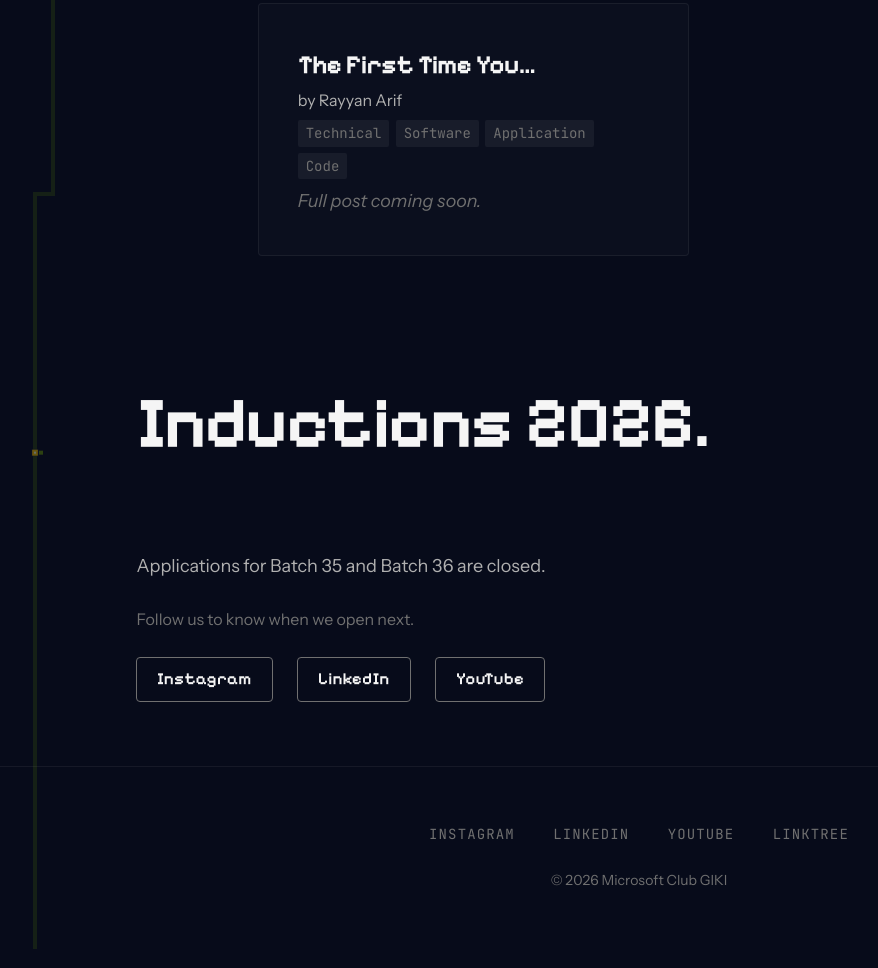
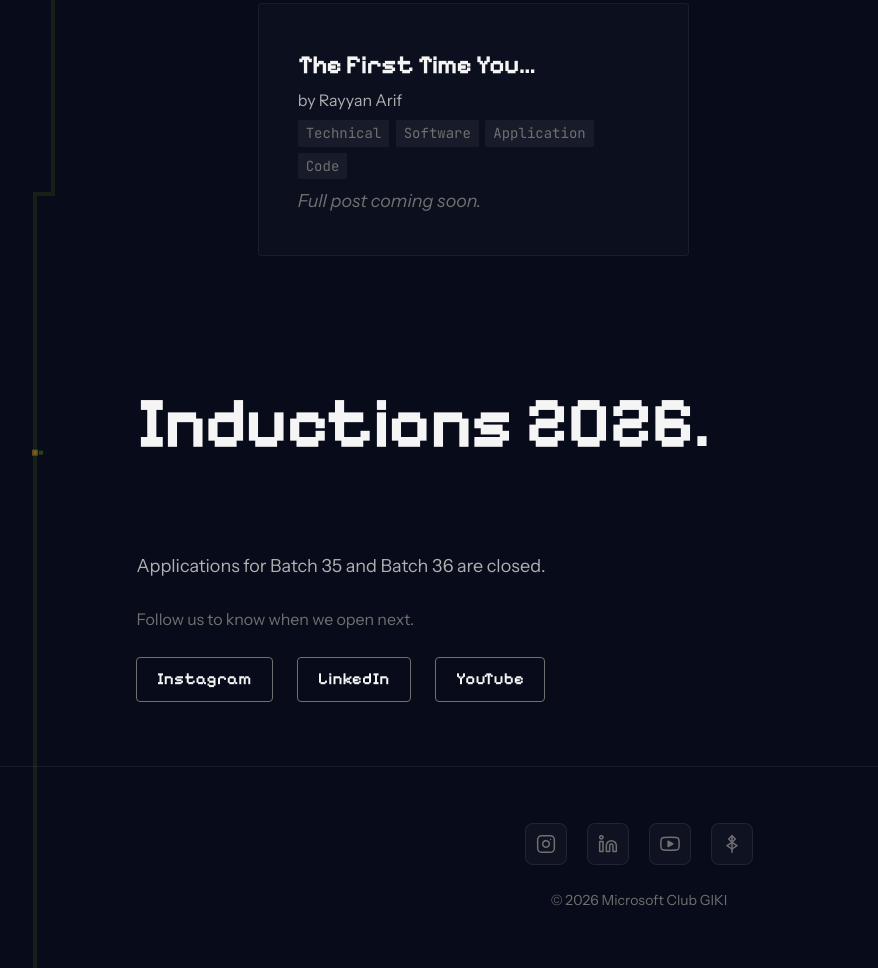
Before and after one commit to hammad-tayyab/mlsa-web, an Astro site: page / in a window 1280 px wide. Shown: the part 4227-5195 px from the top of the page, without its empty margins (1-879 px from the left). Built offline with nearby package versions, Linux system fonts and the light colour scheme; Astro itself is replaced by a stand-in of ours; animation ran at ten frames a second.

Commit message:
feat: custom M logo favicons, apple touch icon, pwa icons and SocialIcons footer integration

```diff
--- a/src/components/Footer.astro
+++ b/src/components/Footer.astro
@@ -1,22 +1,11 @@
 ---
-const socials = [
-  { label: 'Instagram', url: 'https://www.instagram.com/microsoftclubgiki/', icon: 'instagram' },
-  { label: 'LinkedIn', url: 'https://www.linkedin.com/company/microsoft-club-giki/', icon: 'linkedin' },
-  { label: 'YouTube', url: 'https://www.youtube.com/@LOGIKALGIKI', icon: 'youtube' },
-  { label: 'Linktree', url: 'https://linktr.ee/MS_clubgiki', icon: 'link' },
-];
+import SocialIcons from './SocialIcons.astro';
 ---
 
 <footer class="footer" id="footer">
   <div class="footer__inner grid">
     <div class="footer__content col-full">
-      <div class="footer__socials">
-        {socials.map(s => (
-          <a href={s.url} class="footer__social-link" target="_blank" rel="noopener noreferrer" aria-label={s.label}>
-            {s.label}
-          </a>
-        ))}
-      </div>
+      <SocialIcons />
       <p class="footer__copy">&copy; 2026 Microsoft Club GIKI</p>
     </div>
   </div>
@@ -33,26 +22,7 @@ const socials = [
     flex-direction: column;
     align-items: center;
     gap: var(--space-md);
-  }
-
-  .footer__socials {
-    display: flex;
-    gap: var(--space-lg);
-    flex-wrap: wrap;
-    justify-content: center;
-  }
-
-  .footer__social-link {
-    font-family: var(--font-mono);
-    font-size: var(--text-xs);
-    color: var(--text-muted);
-    text-transform: uppercase;
-    letter-spacing: 0.08em;
-    transition: color var(--duration-fast) var(--ease-out);
-  }
-
-  .footer__social-link:hover {
-    color: var(--ms-blue);
+    text-align: center;
   }
 
   .footer__copy {
--- /dev/null
+++ b/src/components/SocialIcons.astro
@@ -0,0 +1,129 @@
+---
+interface Props {
+  class?: string;
+}
+
+const { class: className = '' } = Astro.props;
+
+const socials = [
+  {
+    name: 'Instagram',
+    url: 'https://www.instagram.com/microsoftclubgiki/',
+    icon: 'instagram',
+    hoverColor: 'var(--ms-red)',
+  },
+  {
+    name: 'LinkedIn',
+    url: 'https://www.linkedin.com/company/microsoft-club-giki/',
+    icon: 'linkedin',
+    hoverColor: 'var(--ms-blue)',
+  },
+  {
+    name: 'YouTube',
+    url: 'https://www.youtube.com/@LOGIKALGIKI',
+    icon: 'youtube',
+    hoverColor: 'var(--ms-red)',
+  },
+  {
+    name: 'Linktree',
+    url: 'https://linktr.ee/MS_clubgiki',
+    icon: 'linktree',
+    hoverColor: 'var(--ms-green)',
+  },
+];
+---
+
+<div class={`social-icons ${className}`}>
+  {socials.map((social) => (
+    <a
+      href={social.url}
+      target="_blank"
+      rel="noopener noreferrer"
+      class="social-icon-link"
+      aria-label={`Microsoft Club GIKI on ${social.name}`}
+      style={`--hover-accent: ${social.hoverColor};`}
+    >
+      {social.icon === 'instagram' && (
+        <svg class="icon-svg" viewBox="0 0 24 24" fill="none" stroke="currentColor" stroke-width="1.8" stroke-linecap="round" stroke-linejoin="round" aria-hidden="true">
+          <rect x="2" y="2" width="20" height="20" rx="5" ry="5"></rect>
+          <path d="M16 11.37A4 4 0 1 1 12.63 8 4 4 0 0 1 16 11.37z"></path>
+          <line x1="17.5" y1="6.5" x2="17.51" y2="6.5"></line>
+        </svg>
+      )}
+      {social.icon === 'linkedin' && (
+        <svg class="icon-svg" viewBox="0 0 24 24" fill="none" stroke="currentColor" stroke-width="1.8" stroke-linecap="round" stroke-linejoin="round" aria-hidden="true">
+          <path d="M16 8a6 6 0 0 1 6 6v7h-4v-7a2 2 0 0 0-2-2 2 2 0 0 0-2 2v7h-4v-7a6 6 0 0 1 6-6z"></path>
+          <rect x="2" y="9" width="4" height="12"></rect>
+          <circle cx="4" cy="4" r="2"></circle>
+        </svg>
+      )}
+      {social.icon === 'youtube' && (
+        <svg class="icon-svg" viewBox="0 0 24 24" fill="none" stroke="currentColor" stroke-width="1.8" stroke-linecap="round" stroke-linejoin="round" aria-hidden="true">
+          <path d="M22.54 6.42a2.78 2.78 0 0 0-1.94-2C18.88 4 12 4 12 4s-6.88 0-8.6.46a2.78 2.78 0 0 0-1.94 2A29 29 0 0 0 1 11.75a29 29 0 0 0 .46 5.33A2.78 2.78 0 0 0 3.4 19c1.72.46 8.6.46 8.6.46s6.88 0 8.6-.46a2.78 2.78 0 0 0 1.94-2 29 29 0 0 0 .46-5.25 29 29 0 0 0-.46-5.33z"></path>
+          <polygon points="9.75 15.02 15.5 11.75 9.75 8.48 9.75 15.02" fill="currentColor"></polygon>
+        </svg>
+      )}
+      {social.icon === 'linktree' && (
+        <svg class="icon-svg" viewBox="0 0 24 24" fill="none" stroke="currentColor" stroke-width="1.8" stroke-linecap="round" stroke-linejoin="round" aria-hidden="true">
+          <path d="M12 2v20"></path>
+          <path d="M12 2l4 4-4 4"></path>
+          <path d="M12 2L8 6l4 4"></path>
+          <path d="M12 10l6 4-6 4"></path>
+          <path d="M12 10L6 14l6 4"></path>
+        </svg>
+      )}
+    </a>
+  ))}
+</div>
+
+<style>
+  .social-icons {
+    display: flex;
+    align-items: center;
+    justify-content: center;
+    gap: clamp(12px, 2vw, 20px);
+    margin-inline: auto;
+  }
+
+  .social-icon-link {
+    display: inline-flex;
+    align-items: center;
+    justify-content: center;
+    width: 42px;
+    height: 42px;
+    border-radius: 8px;
+    color: var(--text-muted);
+    background-color: rgba(255, 255, 255, 0.03);
+    border: 1px solid rgba(255, 255, 255, 0.08);
+    transition: transform var(--duration-fast) var(--ease-spring),
+                color var(--duration-fast) var(--ease-out),
+                border-color var(--duration-fast) var(--ease-out),
+                background-color var(--duration-fast) var(--ease-out);
+  }
+
+  .icon-svg {
+    width: 20px;
+    height: 20px;
+    transition: transform var(--duration-fast) var(--ease-spring);
+  }
+
+  .social-icon-link:hover {
+    color: var(--hover-accent, var(--white));
+    border-color: var(--hover-accent, var(--white));
+    background-color: rgba(255, 255, 255, 0.07);
+    transform: translateY(-2px);
+  }
+
+  .social-icon-link:hover .icon-svg {
+    transform: scale(1.1);
+  }
+
+  .social-icon-link:focus-visible {
+    outline: 2px solid var(--ms-blue);
+    outline-offset: 2px;
+  }
+
+  .social-icon-link:active {
+    transform: translateY(0);
+  }
+</style>
--- a/src/layouts/BaseLayout.astro
+++ b/src/layouts/BaseLayout.astro
@@ -59,7 +59,9 @@ const allJsonLd = jsonLd ? [orgJsonLd, ...(Array.isArray(jsonLd) ? jsonLd : [jso
   <link rel="preload" href="/fonts/JetBrainsMono-Variable.woff2" as="font" type="font/woff2" crossorigin />
 
   <!-- Favicon -->
-  <link rel="icon" type="image/svg+xml" href="/favicon.svg" />
+  <link rel="icon" href="/favicon.svg" type="image/svg+xml">
+  <link rel="icon" href="/favicon.ico" sizes="48x48">
+  <link rel="apple-touch-icon" href="/apple-touch-icon.png">
 
   <SEO
     title={title}
--- a/src/layouts/DetailLayout.astro
+++ b/src/layouts/DetailLayout.astro
@@ -56,7 +56,9 @@ const allJsonLd = jsonLd ? [orgJsonLd, ...(Array.isArray(jsonLd) ? jsonLd : [jso
   <link rel="preload" href="/fonts/InstrumentSans-Variable.woff2" as="font" type="font/woff2" crossorigin />
   <link rel="preload" href="/fonts/JetBrainsMono-Variable.woff2" as="font" type="font/woff2" crossorigin />
 
-  <link rel="icon" type="image/svg+xml" href="/favicon.svg" />
+  <link rel="icon" href="/favicon.svg" type="image/svg+xml">
+  <link rel="icon" href="/favicon.ico" sizes="48x48">
+  <link rel="apple-touch-icon" href="/apple-touch-icon.png">
 
   <SEO
     title={title}
```
Also changed, not shown: public/apple-touch-icon.png (added), public/favicon.ico, public/favicon.svg, public/icon-192.png (added), public/icon-512.png (added), src/scripts/cursor-field.js (line endings or trailing spaces).
